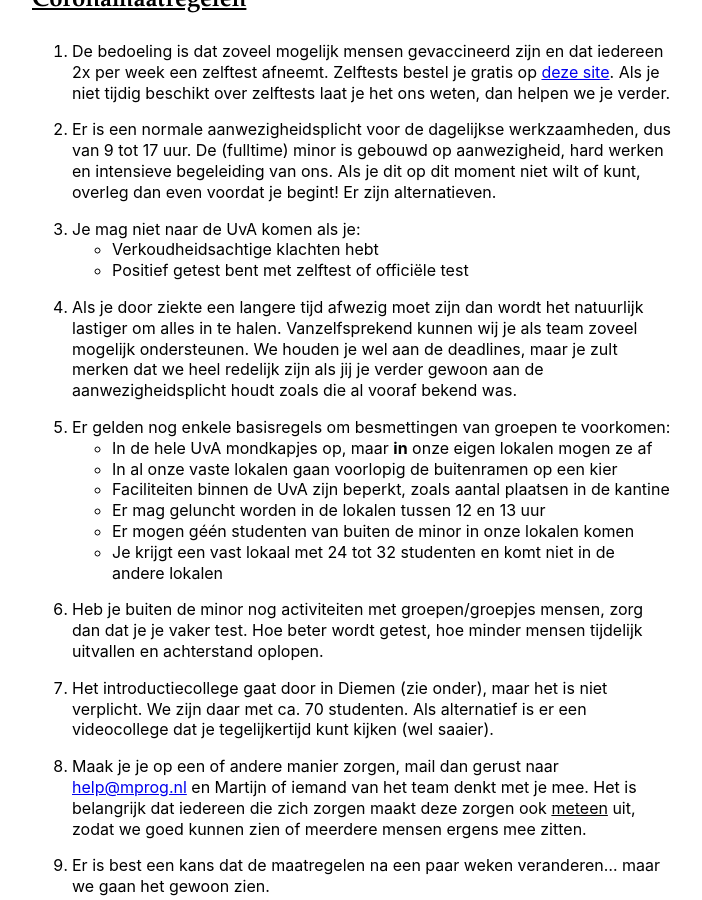
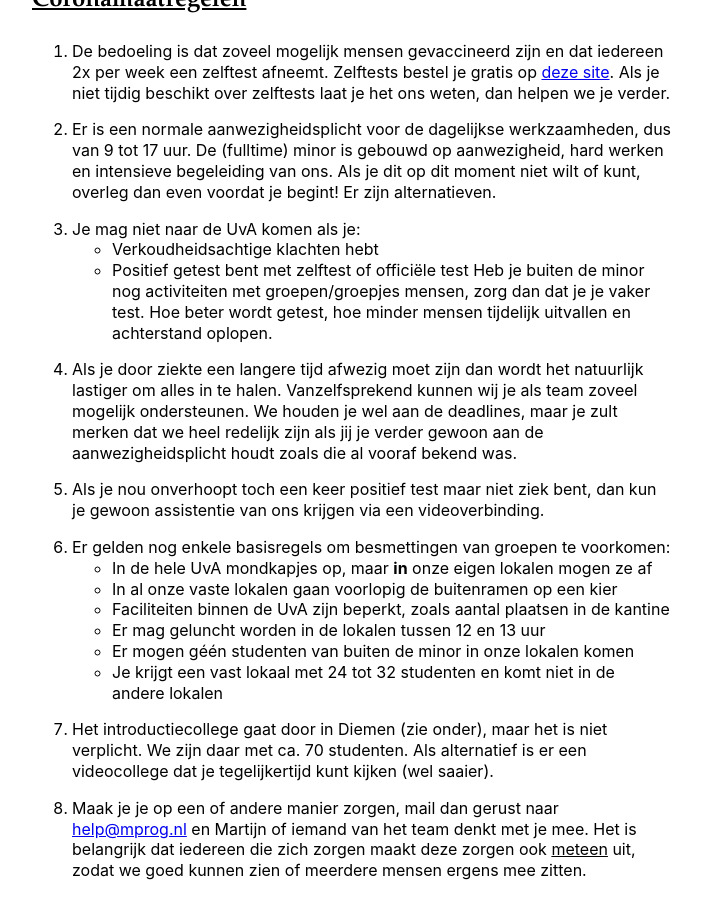
Before and after one commit to minprog/welkom, a Jekyll site: the page built from fulltime/index.md, in a window 1280 px wide and 900 px high, scrolled down 1090 px. Shown: the whole window, without its empty margins (288-990 px from the left). Built offline with Jekyll 4.4.1, drawn with Linux system fonts in a browser that asks for light colours; our own code applies the rules of GitHub Pages for plain Markdown files.

Commit message:
fulltime

```diff
--- a/fulltime/index.md
+++ b/fulltime/index.md
@@ -25,18 +25,19 @@ We hopen jullie allemaal te spreken in de eerste paar dagen van de minor, maar m
 3. Je mag niet naar de UvA komen als je:
     - Verkoudheidsachtige klachten hebt
     - Positief getest bent met zelftest of officiële test
+    Heb je buiten de minor nog activiteiten met groepen/groepjes mensen, zorg dan dat je je vaker test. Hoe beter wordt getest, hoe minder mensen tijdelijk uitvallen en achterstand oplopen.
 
 4. Als je door ziekte een langere tijd afwezig moet zijn dan wordt het natuurlijk lastiger om alles in te halen. Vanzelfsprekend kunnen wij je als team zoveel mogelijk ondersteunen. We houden je wel aan de deadlines, maar je zult merken dat we heel redelijk zijn als jij je verder gewoon aan de aanwezigheidsplicht houdt zoals die al vooraf bekend was.
 
-5. Er gelden nog enkele basisregels om besmettingen van groepen te voorkomen:
+5. Als je nou onverhoopt toch een keer positief test maar niet ziek bent, dan kun je gewoon assistentie van ons krijgen via een videoverbinding.
+
+6. Er gelden nog enkele basisregels om besmettingen van groepen te voorkomen:
     - In de hele UvA mondkapjes op, maar **in** onze eigen lokalen mogen ze af
     - In al onze vaste lokalen gaan voorlopig de buitenramen op een kier
     - Faciliteiten binnen de UvA zijn beperkt, zoals aantal plaatsen in de kantine
     - Er mag geluncht worden in de lokalen tussen 12 en 13 uur
     - Er mogen géén studenten van buiten de minor in onze lokalen komen
     - Je krijgt een vast lokaal met 24 tot 32 studenten en komt niet in de andere lokalen
-
-6. Heb je buiten de minor nog activiteiten met groepen/groepjes mensen, zorg dan dat je je vaker test. Hoe beter wordt getest, hoe minder mensen tijdelijk uitvallen en achterstand oplopen.
 
 7. Het introductiecollege gaat door in Diemen (zie onder), maar het is niet verplicht. We zijn daar met ca. 70 studenten. Als alternatief is er een videocollege dat je tegelijkertijd kunt kijken (wel saaier).
 
```
